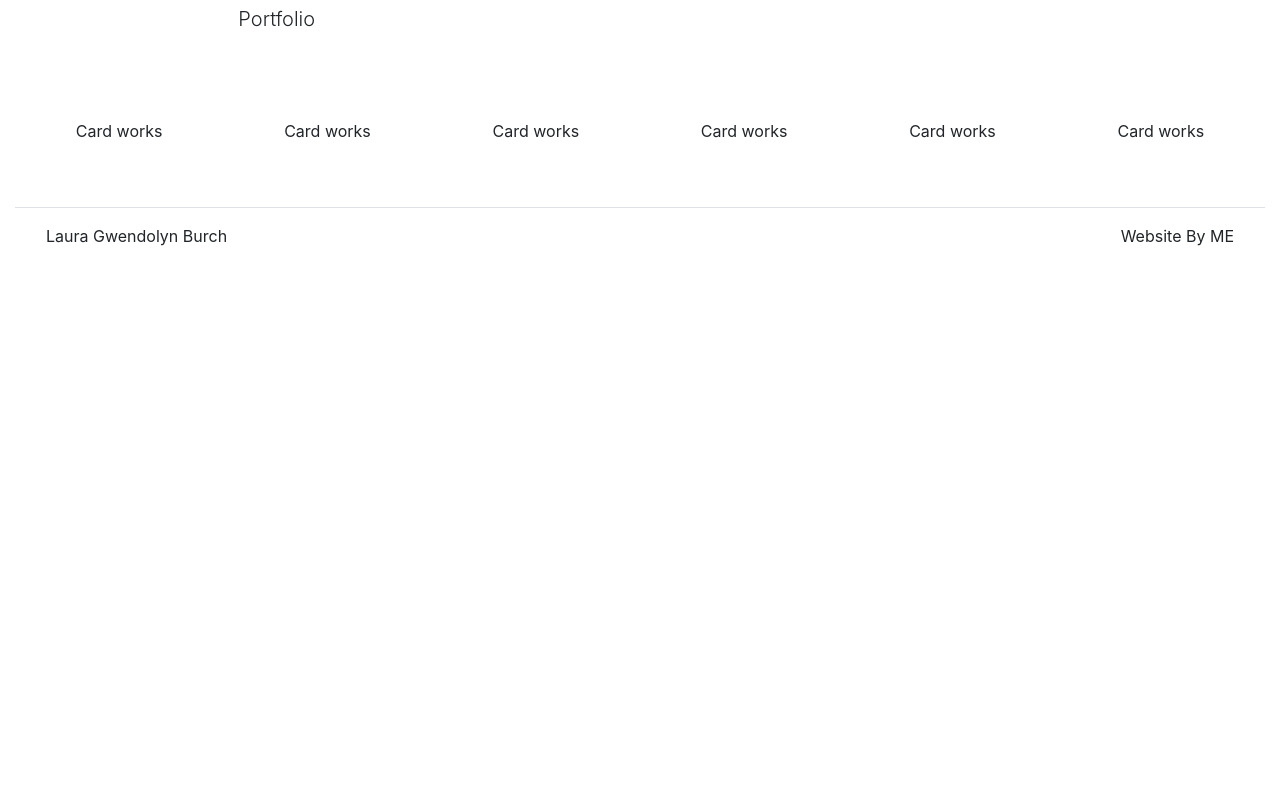
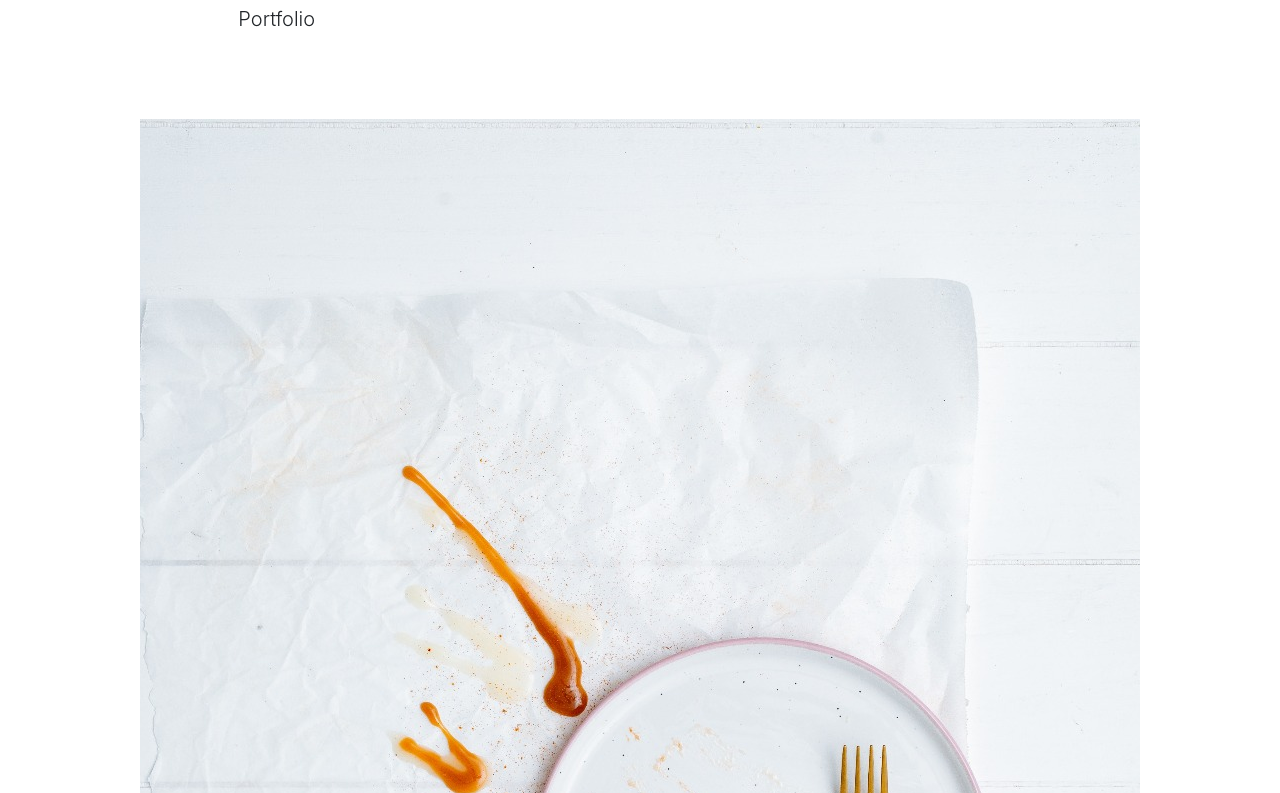
Before and after one commit to LauraGwendolynBurch/portfolio_react, a React (Create React App) app in the folder portfolio-react/: page / in a window 1280 px wide. Shown: the part 527-1320 px from the top of the page. Before the commit the page ends 800 px from the top, so only its background shows below. Built offline with nearby package versions, Linux system fonts and the light colour scheme.

Commit message:
added cardInfo props

```diff
--- a/portfolio-react/package.json
+++ b/portfolio-react/package.json
@@ -12,6 +12,7 @@
     "react-dom": "^17.0.1",
     "react-router-dom": "^5.2.0",
     "react-scripts": "4.0.3",
+    "react-spring": "^8.0.27",
     "web-vitals": "^1.1.0"
   },
   "scripts": {
--- a/portfolio-react/src/components/Card.js
+++ b/portfolio-react/src/components/Card.js
@@ -1,10 +1,14 @@
 import React from 'react';
+import CardInfo from './CardInfo';
 
 
 function Card (props) {
 
     return (
-       <p>Card works</p>
+       <div>
+        <img className="" src={props.item.imgSrc} alt={props.item.imgSrc} />
+        {props.item.selected && <CardInfo title={props.item.title} subtitle={props.item.subtitle} link={props.item.link}/> }
+       </div>
     );
 }
 
--- a/portfolio-react/src/components/CardInfo.js
+++ b/portfolio-react/src/components/CardInfo.js
@@ -1,10 +1,17 @@
 import React from 'react';
+import { useSpring, animated } from 'react-spring';
 
 
 function CardInfo (props) {
 
+    const style = useSpring({opacity: 1, from: {opacity: 0}});
+
     return (
-       <p>CardInfo works</p>
+       <animated.div className="" style={style}>
+        <p>{props.title}</p>
+        <p>{props.subtitle}</p>
+        <a href={props.link} target="blank" rel="noopener noreferrer">View</a>
+       </animated.div>
     );
 }
 
```
Also changed, not shown: 1 other file (tests, documents, lock files or other folders).
